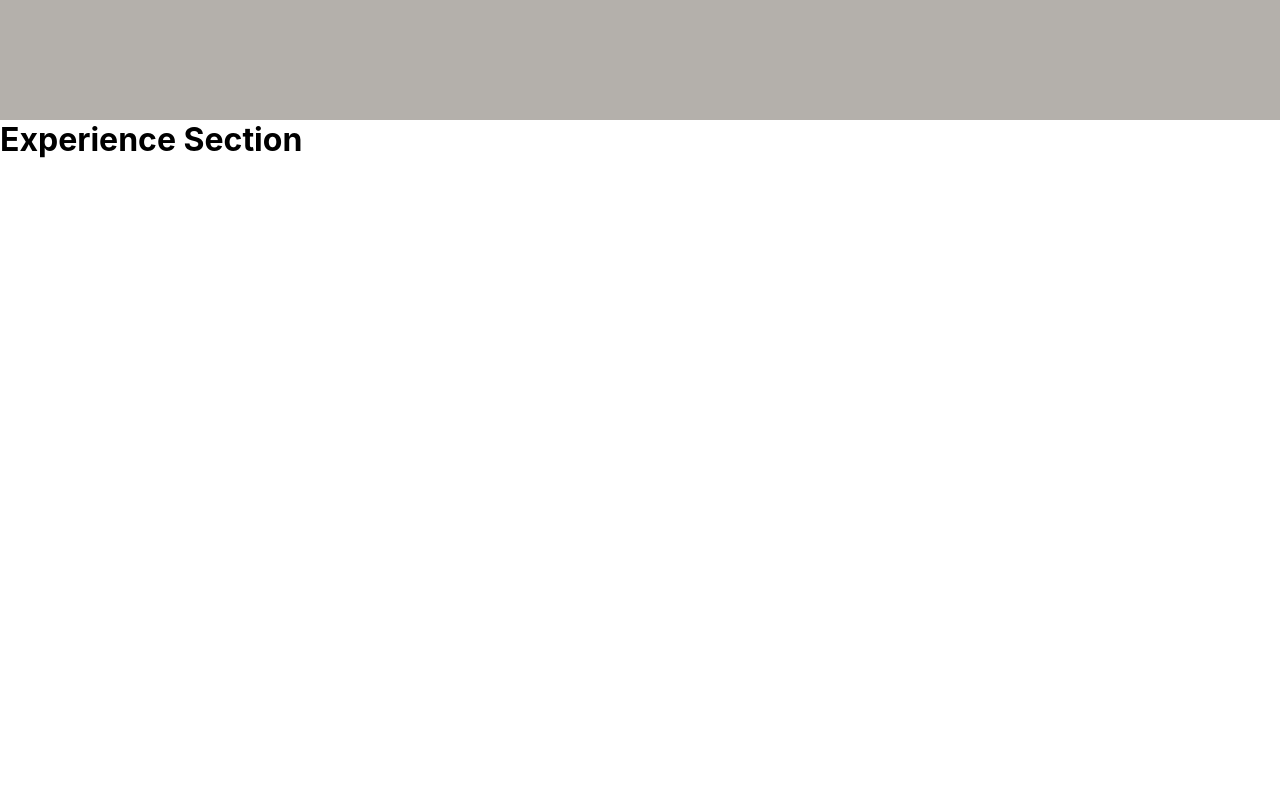
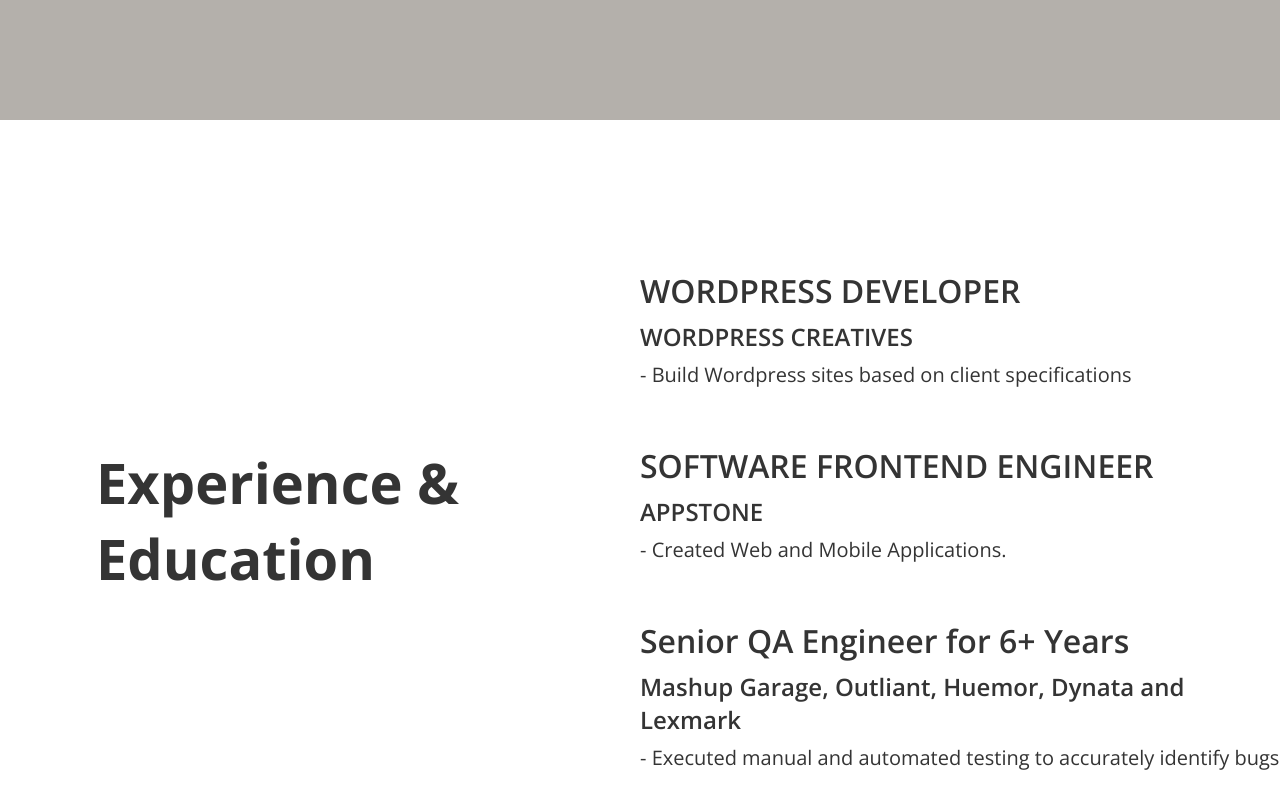
Before and after one commit to ornops/fe-portfolio, a React (Create React App) app: page / in a window 1280 px wide. Shown: the part 1480-2280 px from the top of the page. Built offline with nearby package versions, Linux system fonts and the light colour scheme.

Commit message:
Updated Experience Section

```diff
--- a/src/components/3-experience-section/experience-section.components.jsx
+++ b/src/components/3-experience-section/experience-section.components.jsx
@@ -4,7 +4,47 @@
 
     return(
         <div className="section-container experience-section">
-            <h1>Experience Section</h1>
+            <div className="experience-left-section">
+                <h1>Experience & Education</h1>
+            </div>
+            <div className="experience-right-section">
+                <div className="individual-experience-container">
+                    <div className="experience-position">
+                        <p>WORDPRESS DEVELOPER</p>
+                    </div>
+                    <div className="experience-company-name">
+                        <p>WORDPRESS CREATIVES</p>
+                    </div>
+                    <div className="experience-job-details">
+                        <p>- Build Wordpress sites based on client specifications</p>
+                    </div>
+                </div>
+
+                <div className="individual-experience-container">
+                    <div className="experience-position">
+                        <p>SOFTWARE FRONTEND ENGINEER</p>
+                    </div>
+                    <div className="experience-company-name">
+                        <p>APPSTONE</p>
+                    </div>
+                    <div className="experience-job-details">
+                        <p>- Created Web and Mobile Applications.</p>
+                    </div>
+                </div>
+
+                <div className="individual-experience-container">
+                    <div className="experience-position">
+                        <p>Senior QA Engineer for 6+ Years</p>
+                    </div>
+                    <div className="experience-company-name">
+                        <p>Mashup Garage, Outliant, Huemor, Dynata and Lexmark</p>
+                    </div>
+                    <div className="experience-job-details">
+                        <p>- Executed manual and automated testing to accurately identify bugs</p>
+                    </div>
+                </div>
+
+            </div>
         </div>
     )
 }
--- a/src/components/3-experience-section/experience-section.styles.css
+++ b/src/components/3-experience-section/experience-section.styles.css
@@ -0,0 +1,68 @@
+.experience-section{
+    display: flex;
+}
+
+/* LEFT SECTION */
+.experience-section .experience-left-section{
+    width: 50%;
+    display: flex;
+    justify-content: center;
+    align-items: center;
+
+}
+.experience-section .experience-left-section h1{
+    font-family: "Open Sans", sans-serif;
+    font-optical-sizing: auto;
+    font-size: 7vh;
+    font-weight: 700;
+    font-style: normal;
+    font-variation-settings:
+      "wdth" 100;
+    color : #343434;
+    width: 70%;
+}
+
+/* RIGHT SECTION */
+.experience-section .experience-right-section{
+    display: flex;
+    flex-direction: column;
+    gap: 7vh;
+    /* align-items: center; */
+    justify-content: center;
+    width: 50%;
+}
+.experience-section .experience-right-section .individual-experience-container{
+    display: flex;
+    flex-direction: column;
+    gap: 1vh;
+}
+.experience-section .experience-right-section .individual-experience-container .experience-position p{
+    font-family: "Open Sans", sans-serif;
+    font-optical-sizing: auto;
+    font-size: 4vh;
+    font-weight: 600;
+    font-style: normal;
+    font-variation-settings:
+      "wdth" 100;
+    color : #343434;
+}
+.experience-section .experience-right-section .individual-experience-container .experience-company-name p{
+    font-family: "Open Sans", sans-serif;
+    font-optical-sizing: auto;
+    font-size: 3vh;
+    font-weight: 600;
+    font-style: normal;
+    font-variation-settings:
+      "wdth" 100;
+    color : #343434;
+}
+.experience-section .experience-right-section .individual-experience-container .experience-job-details p{
+    font-family: "Open Sans", sans-serif;
+    font-optical-sizing: auto;
+    font-size: 2.5vh;
+    font-weight: 400;
+    font-style: normal;
+    font-variation-settings:
+      "wdth" 100;
+    color : #343434;
+}
```
